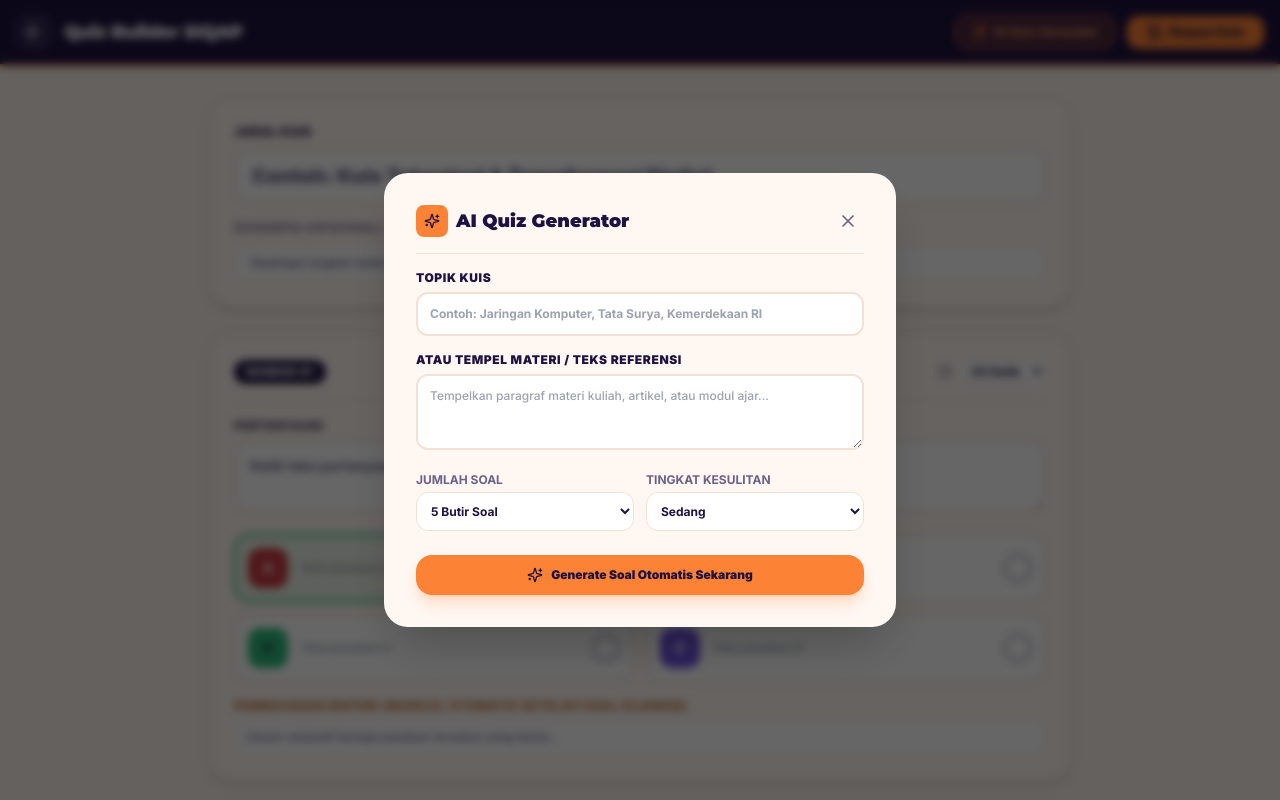
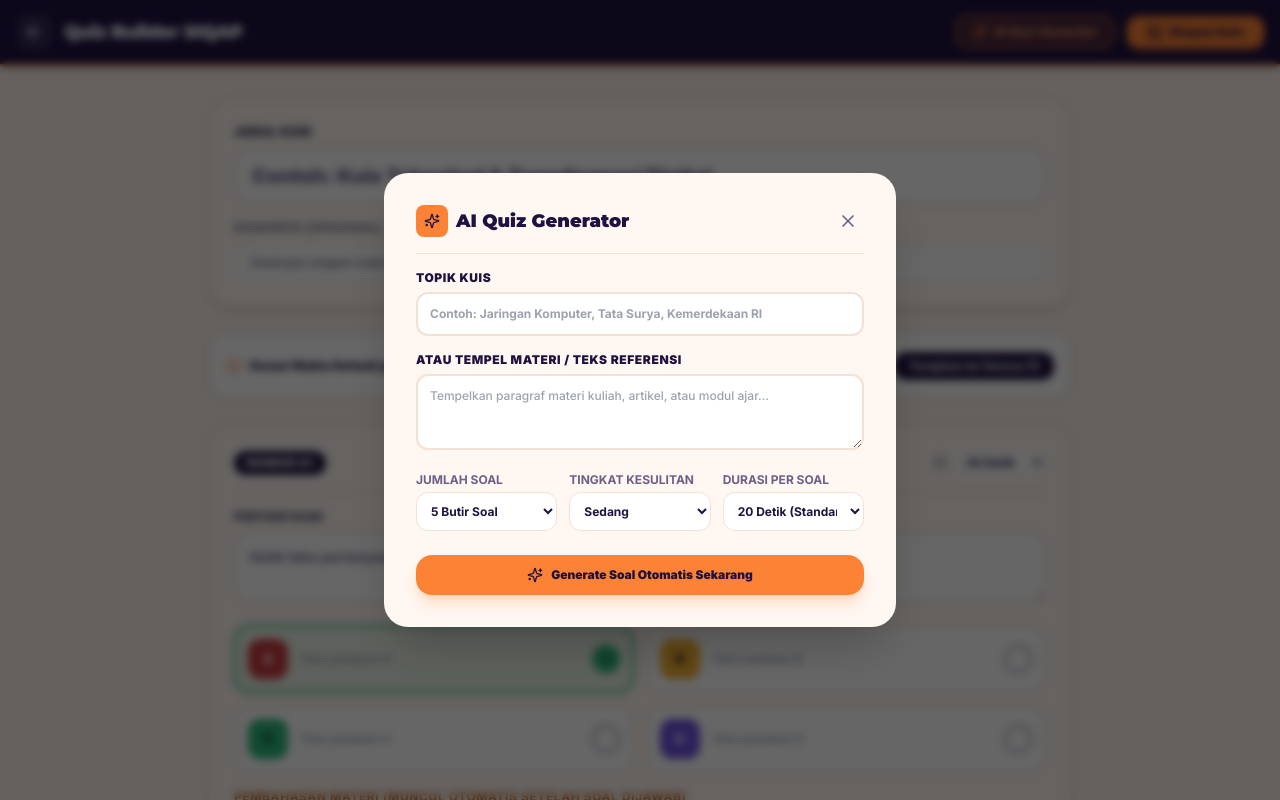
Before and after one commit to secdete/SIQAP, a Next.js app in the folder apps/web/: page /quizzes/create in a window 1280 px wide. Both pictures are taken after a click on the button "AI Quiz Generator". Shown: the top 800 px of the page. Built offline with nearby package versions, Linux system fonts and the light colour scheme.

Commit message:
feat(web): add batch and per-question time limits and AI generator duration selector

```diff
--- a/apps/web/src/app/quizzes/create/page.tsx
+++ b/apps/web/src/app/quizzes/create/page.tsx
@@ -61,6 +61,8 @@ export default function CreateQuizPage() {
   const [aiText, setAiText] = useState("");
   const [aiCount, setAiCount] = useState(5);
   const [aiDifficulty, setAiDifficulty] = useState<"easy" | "medium" | "hard">("medium");
+  const [aiTimeLimit, setAiTimeLimit] = useState(20);
+  const [globalTimeLimit, setGlobalTimeLimit] = useState(20);
   const [isGenerating, setIsGenerating] = useState(false);
   const [aiError, setAiError] = useState<string | null>(null);
 
@@ -128,6 +130,11 @@ export default function CreateQuizPage() {
     setQuestions(updated);
   };
 
+  const handleApplyGlobalTimeLimit = (val: number) => {
+    setGlobalTimeLimit(val);
+    setQuestions((prev) => prev.map((q) => ({ ...q, timeLimitSec: val })));
+  };
+
   // AI Generation Handler
   const handleGenerateAi = async () => {
     if (!aiTopic.trim() && !aiText.trim()) {
@@ -169,7 +176,7 @@ export default function CreateQuizPage() {
             text: q.text,
             options: q.options,
             correctIndexes: q.correctIndexes,
-            timeLimitSec: q.timeLimitSec,
+            timeLimitSec: aiTimeLimit || q.timeLimitSec || 20,
             pointsMode: q.pointsMode,
             explanation: q.explanation ?? "",
             isAiGenerated: true,
@@ -327,6 +334,38 @@ export default function CreateQuizPage() {
 
         {/* Questions List */}
         <div className="space-y-6">
+          {/* Global Batch Time Setting Toolbar */}
+          <div className="flex flex-wrap items-center justify-between bg-white border-2 border-siqap-border rounded-2xl p-4 gap-3 shadow-sm">
+            <div className="flex items-center space-x-2 text-xs font-black text-siqap-navy">
+              <Clock className="w-4 h-4 text-siqap-orange" />
+              <span>Durasi Waktu Default per Soal:</span>
+            </div>
+            <div className="flex items-center space-x-2">
+              <select
+                value={globalTimeLimit}
+                onChange={(e) => handleApplyGlobalTimeLimit(Number(e.target.value))}
+                className="bg-siqap-cream border border-siqap-border text-siqap-navy rounded-xl px-3 py-1.5 text-xs font-bold focus:outline-none focus:border-siqap-orange"
+              >
+                <option value={5}>5 Detik (Cepat / Blitz)</option>
+                <option value={10}>10 Detik</option>
+                <option value={15}>15 Detik</option>
+                <option value={20}>20 Detik (Standar)</option>
+                <option value={30}>30 Detik</option>
+                <option value={45}>45 Detik</option>
+                <option value={60}>60 Detik (1 Menit)</option>
+                <option value={90}>90 Detik</option>
+                <option value={120}>120 Detik (2 Menit)</option>
+              </select>
+              <button
+                type="button"
+                onClick={() => handleApplyGlobalTimeLimit(globalTimeLimit)}
+                className="px-3.5 py-1.5 bg-siqap-navy hover:bg-siqap-navy-dark text-white rounded-xl text-xs font-bold transition shadow-sm cursor-pointer"
+              >
+                Terapkan ke Semua ({questions.length})
+              </button>
+            </div>
+          </div>
+
           {questions.map((q, qIdx) => (
             <div
               key={qIdx}
@@ -345,10 +384,15 @@ export default function CreateQuizPage() {
                       onChange={(e) => handleTimeLimitChange(qIdx, Number(e.target.value))}
                       className="bg-white border border-siqap-border text-siqap-navy rounded-lg px-2 py-1 text-xs font-bold focus:outline-none"
                     >
+                      <option value={5}>5 Detik</option>
                       <option value={10}>10 Detik</option>
+                      <option value={15}>15 Detik</option>
                       <option value={20}>20 Detik</option>
                       <option value={30}>30 Detik</option>
+                      <option value={45}>45 Detik</option>
                       <option value={60}>60 Detik</option>
+                      <option value={90}>90 Detik</option>
+                      <option value={120}>120 Detik</option>
                     </select>
                   </div>
 
@@ -516,7 +560,7 @@ export default function CreateQuizPage() {
                 />
               </div>
 
-              <div className="grid grid-cols-2 gap-3">
+              <div className="grid grid-cols-1 sm:grid-cols-3 gap-3">
                 <div>
                   <label className="block text-xs font-bold text-siqap-muted uppercase mb-1">
                     Jumlah Soal
@@ -548,6 +592,23 @@ export default function CreateQuizPage() {
                     <option value="hard">Sulit</option>
                   </select>
                 </div>
+
+                <div>
+                  <label className="block text-xs font-bold text-siqap-muted uppercase mb-1">
+                    Durasi per Soal
+                  </label>
+                  <select
+                    value={aiTimeLimit}
+                    onChange={(e) => setAiTimeLimit(Number(e.target.value))}
+                    className="w-full text-xs font-bold p-2.5 rounded-xl bg-white border border-siqap-border text-siqap-navy focus:outline-none"
+                  >
+                    <option value={10}>10 Detik</option>
+                    <option value={15}>15 Detik</option>
+                    <option value={20}>20 Detik (Standar)</option>
+                    <option value={30}>30 Detik</option>
+                    <option value={60}>60 Detik (1 Menit)</option>
+                  </select>
+                </div>
               </div>
 
               <div className="pt-2">
```
